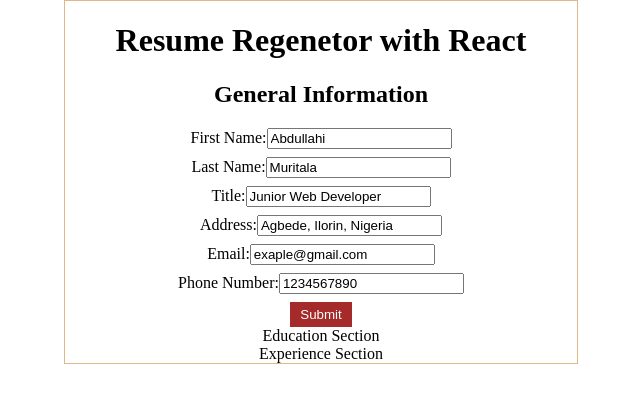
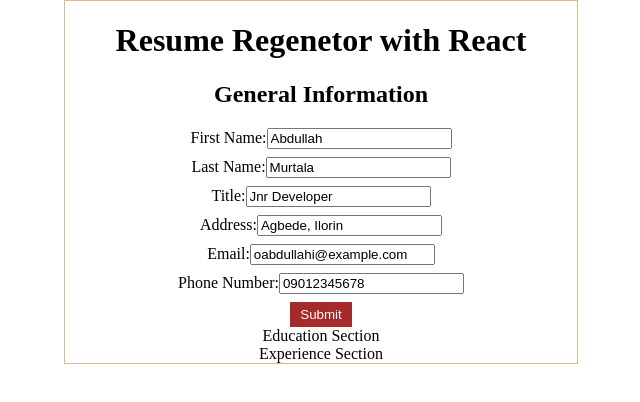
Before and after one commit to invisibleopey/cv-project, a React (Create React App) app: page / in a window 1280 px wide. Shown: the top 402 px of the page, without its empty margins (319-959 px from the left). Built offline with nearby package versions, Linux system fonts and the light colour scheme.

Commit message:
Initialize genInfo state and pass it as prop to General Info component

```diff
--- a/src/App.js
+++ b/src/App.js
@@ -7,15 +7,27 @@ import './styles/App.css';
 class App extends Component {
   constructor(props) {
     super(props);
+
+    this.state = {
+      genInfo: {
+        firstName: 'Abdullah',
+        lastName: 'Murtala',
+        title: 'Jnr Developer',
+        address: 'Agbede, Ilorin',
+        email: 'oabdullahi@example.com',
+        phoneNumber: '09012345678',
+      },
+    };
   }
 
   render() {
+    const { genInfo } = this.state;
     return (
       <div className="App">
         <header className="App-header">
           <h1>Resume Regenetor with React</h1>
         </header>
-        <GeneralInfo />
+        <GeneralInfo genInfo={genInfo} />
         <Education />
         <Experience />
       </div>
--- a/src/components/General-Info.js
+++ b/src/components/General-Info.js
@@ -1,33 +1,34 @@
 import React from 'react';
 
-function GeneralInfo() {
+function GeneralInfo(props) {
+  const { genInfo } = props;
   return (
     <div>
       <h2>General Information</h2>
       <form action="#" className="gen-info">
         <label htmlFor="firstName">
           First Name:
-          <input type="text" name="firstName" value="Abdullahi" />
+          <input type="text" name="firstName" value={genInfo.firstName} />
         </label>
         <label htmlFor="lastName">
           Last Name:
-          <input type="text" name="lastName" value="Muritala" />
+          <input type="text" name="lastName" value={genInfo.lastName} />
         </label>
         <label htmlFor="title">
           Title:
-          <input type="text" name="title" value="Junior Web Developer" />
+          <input type="text" name="title" value={genInfo.title} />
         </label>
         <label htmlFor="address">
           Address:
-          <input type="text" name="address" value="Agbede, Ilorin, Nigeria" />
+          <input type="text" name="address" value={genInfo.address} />
         </label>
         <label htmlFor="email">
           Email:
-          <input type="email" name="email" value="exaple@gmail.com" />
+          <input type="email" name="email" value={genInfo.email} />
         </label>
         <label htmlFor="phoneNumber">
           Phone Number:
-          <input type="text" name="phoneNumber" value="1234567890" />
+          <input type="text" name="phoneNumber" value={genInfo.phoneNumber} />
         </label>
         <button type="submit">Submit</button>
       </form>
```
